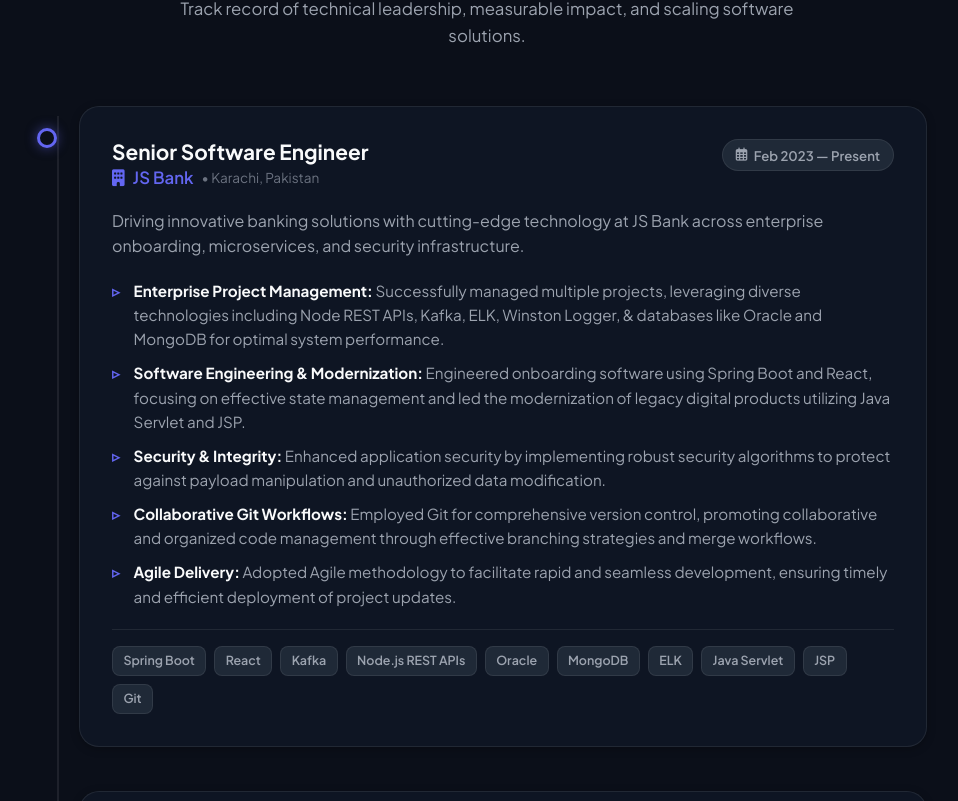
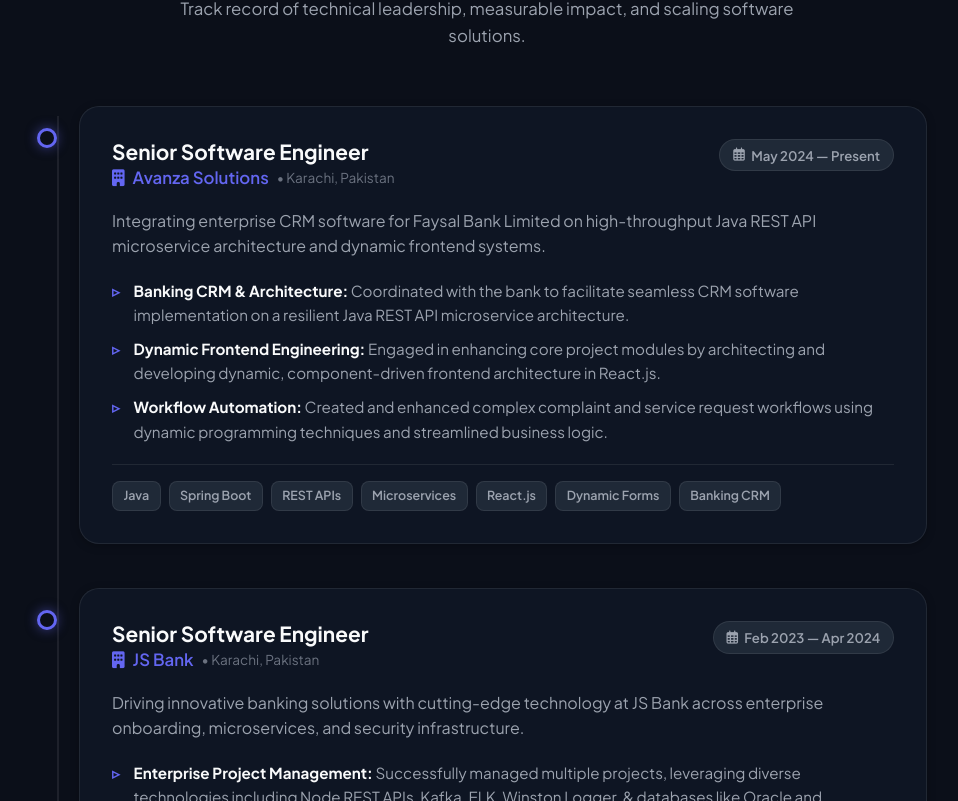
Before and after one commit to Fypseen/web-resume, a Next.js app: page / in a window 1280 px wide. Shown: the part 3219-4020 px from the top of the page, without its empty margins (153-1111 px from the left). Built offline with nearby package versions, Linux system fonts and the light colour scheme.

Commit message:
update faysal bank azanza experience

```diff
--- a/src/components/ExperienceSection.tsx
+++ b/src/components/ExperienceSection.tsx
@@ -13,9 +13,29 @@ interface ExperienceItem {
 const experiences: ExperienceItem[] = [
   {
     role: "Senior Software Engineer",
+    company: "Avanza Solutions",
+    location: "Karachi, Pakistan",
+    period: "May 2024 — Present",
+    description:
+      "Integrating enterprise CRM software for Faysal Bank Limited on high-throughput Java REST API microservice architecture and dynamic frontend systems.",
+    duties: [
+      <>
+        <strong>Banking CRM &amp; Architecture:</strong> Coordinated with the bank to facilitate seamless CRM software implementation on a resilient Java REST API microservice architecture.
+      </>,
+      <>
+        <strong>Dynamic Frontend Engineering:</strong> Engaged in enhancing core project modules by architecting and developing dynamic, component-driven frontend architecture in React.js.
+      </>,
+      <>
+        <strong>Workflow Automation:</strong> Created and enhanced complex complaint and service request workflows using dynamic programming techniques and streamlined business logic.
+      </>,
+    ],
+    techStack: ["Java", "Spring Boot", "REST APIs", "Microservices", "React.js", "Dynamic Forms", "Banking CRM"],
+  },
+  {
+    role: "Senior Software Engineer",
     company: "JS Bank",
     location: "Karachi, Pakistan",
-    period: "Feb 2023 — Present",
+    period: "Feb 2023 — Apr 2024",
     description:
       "Driving innovative banking solutions with cutting-edge technology at JS Bank across enterprise onboarding, microservices, and security infrastructure.",
     duties: [
--- a/src/components/ProjectsSection.tsx
+++ b/src/components/ProjectsSection.tsx
@@ -16,22 +16,34 @@ interface ProjectItem {
 
 const projects: ProjectItem[] = [
   {
+    title: "Faysal Bank Enterprise CRM Integration",
+    company: "Avanza Solutions",
+    type: "Banking CRM & Microservices",
+    bannerClass: "banner-1",
+    iconClass: "fas fa-network-wired",
+    desc: "Facilitating enterprise CRM software implementation for Faysal Bank Limited on high-throughput Java REST API microservice architecture, dynamic React.js frontend architecture, and automated complaint & service request handling via dynamic programming.",
+    tags: ["Java", "Spring Boot", "REST APIs", "Microservices", "React.js", "Dynamic Programming", "CRM Software"],
+    githubUrl: "https://github.com",
+    liveUrl: "#",
+    liveLabel: "Case Study",
+  },
+  {
     title: "RDA Back Office Portal",
     company: "JS Bank",
     type: "Fintech & Banking",
-    bannerClass: "banner-1",
+    bannerClass: "banner-2",
     iconClass: "fas fa-university",
     desc: "Roshan Digital Account back office portal to validate records, verify documentation, and facilitate seamless account opening workflows for overseas and local clients.",
     tags: ["Spring Boot", "React", "Oracle", "Node REST APIs", "Microservices", "Security Algorithms"],
     githubUrl: "https://github.com",
     liveUrl: "#",
-    liveLabel: "Case Study",
+    liveLabel: "Portal Info",
   },
   {
     title: "Employee Banking Onboarding Web Application",
     company: "JS Bank",
     type: "Enterprise Automation",
-    bannerClass: "banner-2",
+    bannerClass: "banner-3",
     iconClass: "fas fa-users-cog",
     desc: "Automating account opening and management processes for corporate employers. Features end-to-end digital onboarding, robust state management, and real-time event streaming.",
     tags: ["Spring Boot", "React", "Kafka", "ELK Stack", "Winston Logger", "MongoDB"],
@@ -43,7 +55,7 @@ const projects: ProjectItem[] = [
     title: "Revamping Core Banking Software",
     company: "Teresol Pvt Ltd",
     type: "Architecture Modernization",
-    bannerClass: "banner-3",
+    bannerClass: "banner-4",
     iconClass: "fas fa-cubes",
     desc: "Modernization of legacy core banking software by eliminating legacy codebases and transitioning to an isolated Micro Frontend architecture deployed via Docker at Harbor.",
     tags: ["Vue.js", "Vuex", "xState", "Quarkus REST APIs", "Micro Frontends", "Docker"],
@@ -55,13 +67,13 @@ const projects: ProjectItem[] = [
     title: "Roshan Digital Account & Investment Schemes",
     company: "Bank AL Habib",
     type: "Digital Banking & Investments",
-    bannerClass: "banner-4",
+    bannerClass: "banner-5",
     iconClass: "fas fa-coins",
     desc: "Web-based application attracting foreign customers to open digital accounts and invest in government-initiated schemes (NPC/INPC, Roshan Apni Car, Samaji Khidmat), loan calculation APIs, and remittances.",
     tags: [".Net MVC5", ".Net Core", "C#", "REST API", "SQL", "Installment Calculator"],
     githubUrl: "https://github.com",
     liveUrl: "#",
-    liveLabel: "Portal Info",
+    liveLabel: "Details",
   },
 ];
 
```
